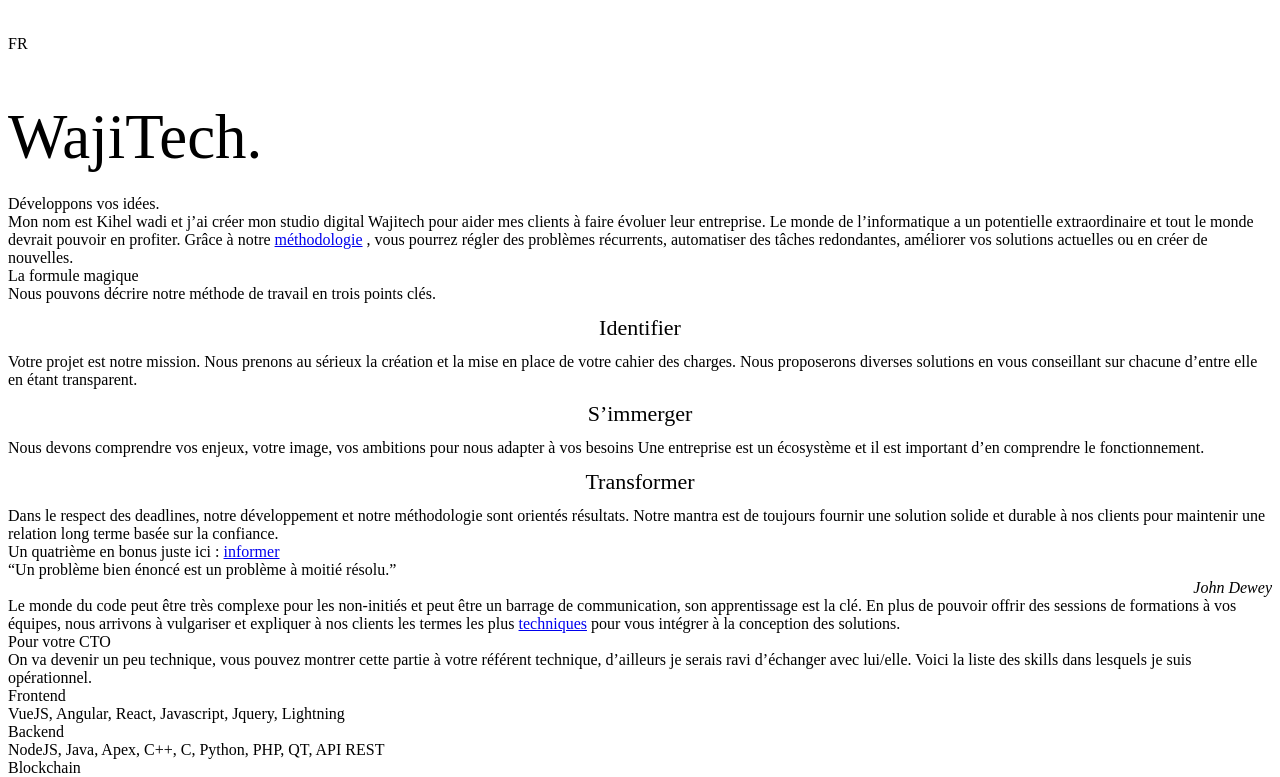
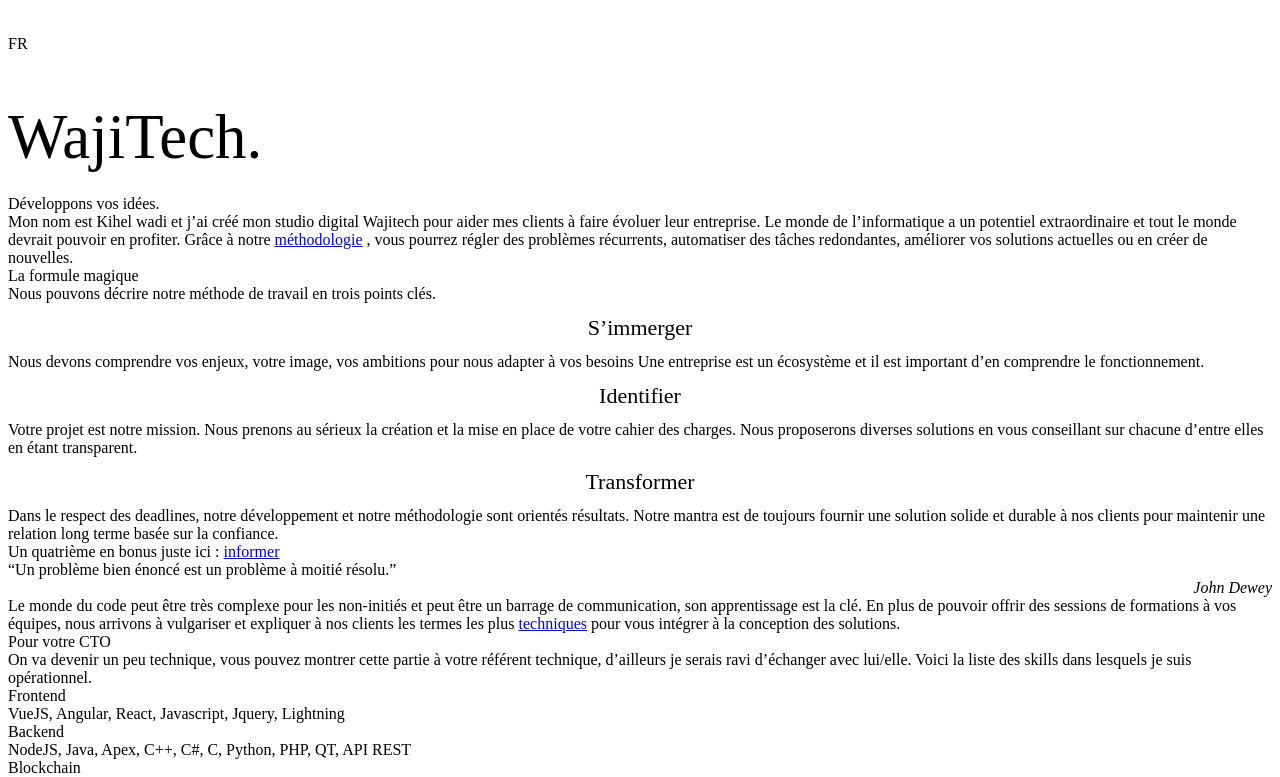
Before and after one commit to wajisan/wajitech, a Nuxt app: page / in a window 1280 px wide. Shown: the top 777 px of the page. Built offline with nearby package versions, Linux system fonts and the light colour scheme.

Commit message:
edit orthograph

```diff
--- a/components/Home.vue
+++ b/components/Home.vue
@@ -27,7 +27,7 @@
           content: {
             'FR' : {
               title: 'Développons vos idées.',
-              content1: 'Mon nom est Kihel wadi et j’ai créer mon studio digital Wajitech pour aider mes clients à faire évoluer leur entreprise. Le monde de l’informatique a un potentielle extraordinaire et tout le monde devrait pouvoir en profiter. Grâce à notre ',
+              content1: 'Mon nom est Kihel wadi et j’ai créé mon studio digital Wajitech pour aider mes clients à faire évoluer leur entreprise. Le monde de l’informatique a un potentiel extraordinaire et tout le monde devrait pouvoir en profiter. Grâce à notre ',
               content2: 'méthodologie',
               content3: ', vous pourrez régler des problèmes récurrents, automatiser des tâches redondantes, améliorer vos solutions actuelles ou en créer de nouvelles.',
             },
--- a/components/Methodology.vue
+++ b/components/Methodology.vue
@@ -47,10 +47,10 @@
             'FR' : {
               title: 'La formule magique',
               desc:'Nous pouvons décrire notre méthode de travail en trois points clés.',
-              titleItem1: 'identifier',
-              descItem1: 'Votre projet est notre mission. Nous prenons au sérieux la création et la mise en place de votre cahier des charges. Nous proposerons diverses solutions en vous conseillant sur chacune d’entre elle en étant transparent.',
-              titleItem2 : 's’immerger',
-              descItem2: 'Nous devons comprendre vos enjeux, votre image, vos ambitions pour nous adapter à vos besoins Une entreprise est un écosystème et il est important d’en comprendre le fonctionnement.',
+              titleItem1 : 's’immerger',
+              descItem1: 'Nous devons comprendre vos enjeux, votre image, vos ambitions pour nous adapter à vos besoins Une entreprise est un écosystème et il est important d’en comprendre le fonctionnement.',
+              titleItem2: 'identifier',
+              descItem2: 'Votre projet est notre mission. Nous prenons au sérieux la création et la mise en place de votre cahier des charges. Nous proposerons diverses solutions en vous conseillant sur chacune d’entre elles en étant transparent.',
               titleItem3: 'transformer',
               descItem3: 'Dans le respect des deadlines, notre développement et notre méthodologie sont orientés résultats. Notre mantra est de toujours fournir une solution solide et durable à nos clients pour maintenir une relation long terme basée sur la confiance.',
               endLine: 'Un quatrième en bonus juste ici : ',
--- a/components/Skills.vue
+++ b/components/Skills.vue
@@ -15,7 +15,7 @@
 
         <div class="pt-5 container d-inline align-items-center">
           <div class="box text-center fw-bold">Backend</div>
-          <div class="box text-center">NodeJS, Java, Apex, C++, C, Python, PHP, QT, API REST</div>
+          <div class="box text-center">NodeJS, Java, Apex, C++, C#, C, Python, PHP, QT, API REST</div>
         </div>
 
         <div class="pt-5 container d-inline align-items-center">
```
